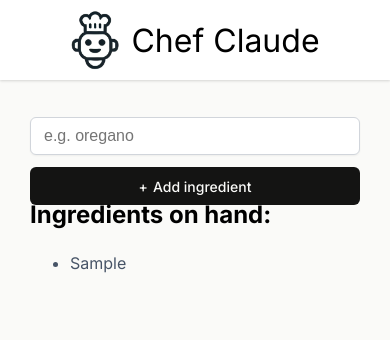
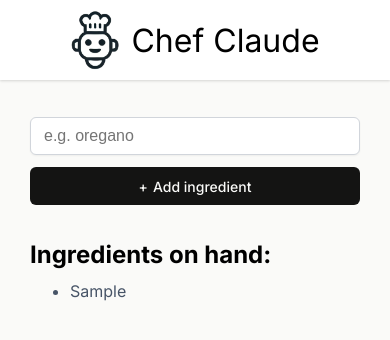
Before and after one commit to dalonsodev/chef-claude, a React (Vite) app: page / in a window 390 px wide. Both pictures are taken after typing "Sample" into the empty fields and a click on the button "Add ingredient". Shown: the top 340 px of the page. Built offline with nearby package versions, Linux system fonts and the light colour scheme; no server answers; what @huggingface/inference would draw is missing.

Commit message:
fix some whitespace issues

```diff
--- a/components/IngredientsList.jsx
+++ b/components/IngredientsList.jsx
@@ -3,7 +3,7 @@ export default function IngredientsList(props) {
       <li key={ingredient}>{ingredient}</li>
    ))
    return (
-      <section>
+      <section className="ingredients-list-container">
          <h2>Ingredients on hand:</h2>
          <ul className="ingredients-list" aria-live="polite">{ingredientsListItems}</ul>
          {props.ingredients.length > 3 && <div className="get-recipe-container">
--- a/index.css
+++ b/index.css
@@ -177,4 +177,10 @@ h2.chef-recomends-line {
       width: 100%;
       padding-block: .75em;
    }
+   .ingredients-list-container > h2 {
+      margin: 2.5em 0 0;
+   }
+   ul.ingredients-list {
+      margin: 0.5em 0 1.5em;
+   }
 }
```
